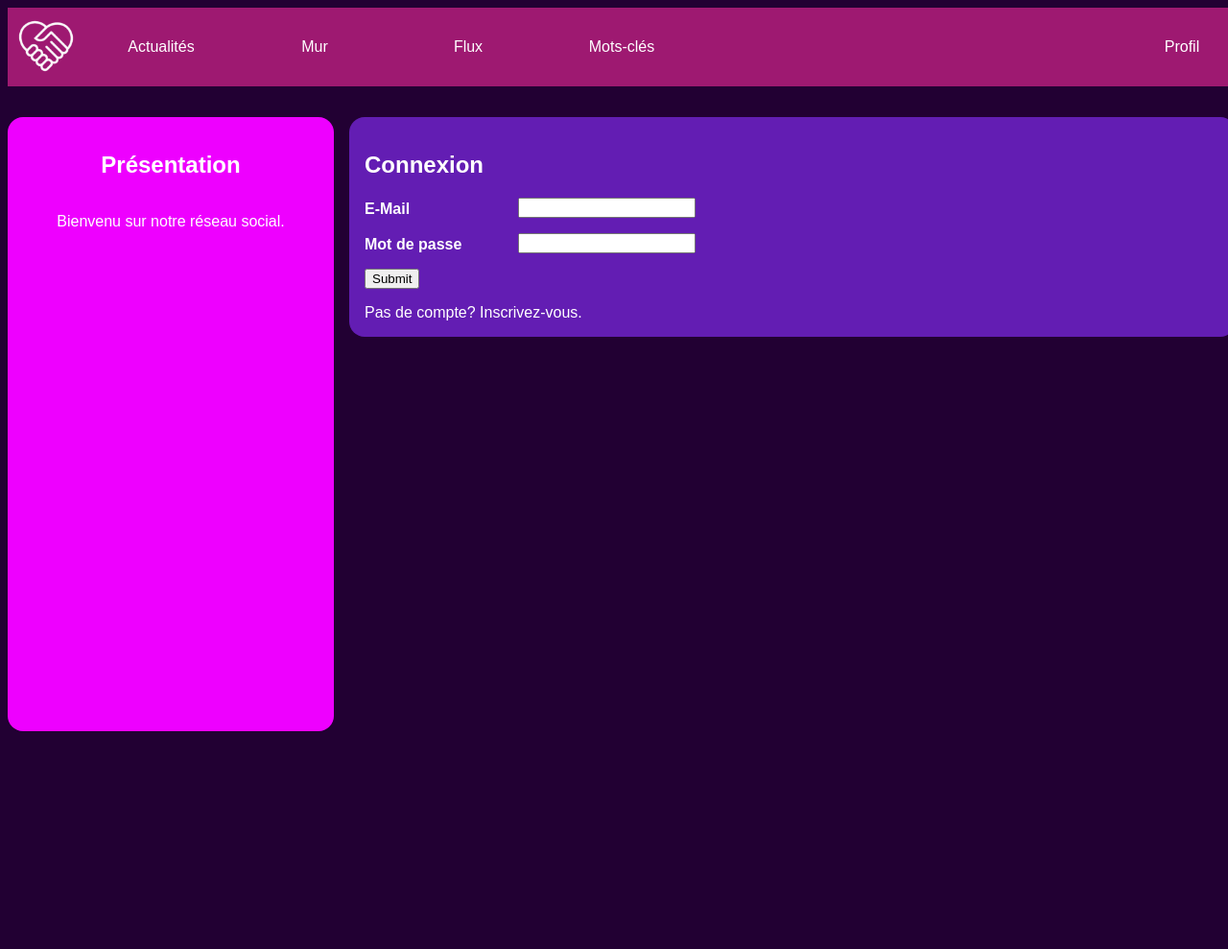
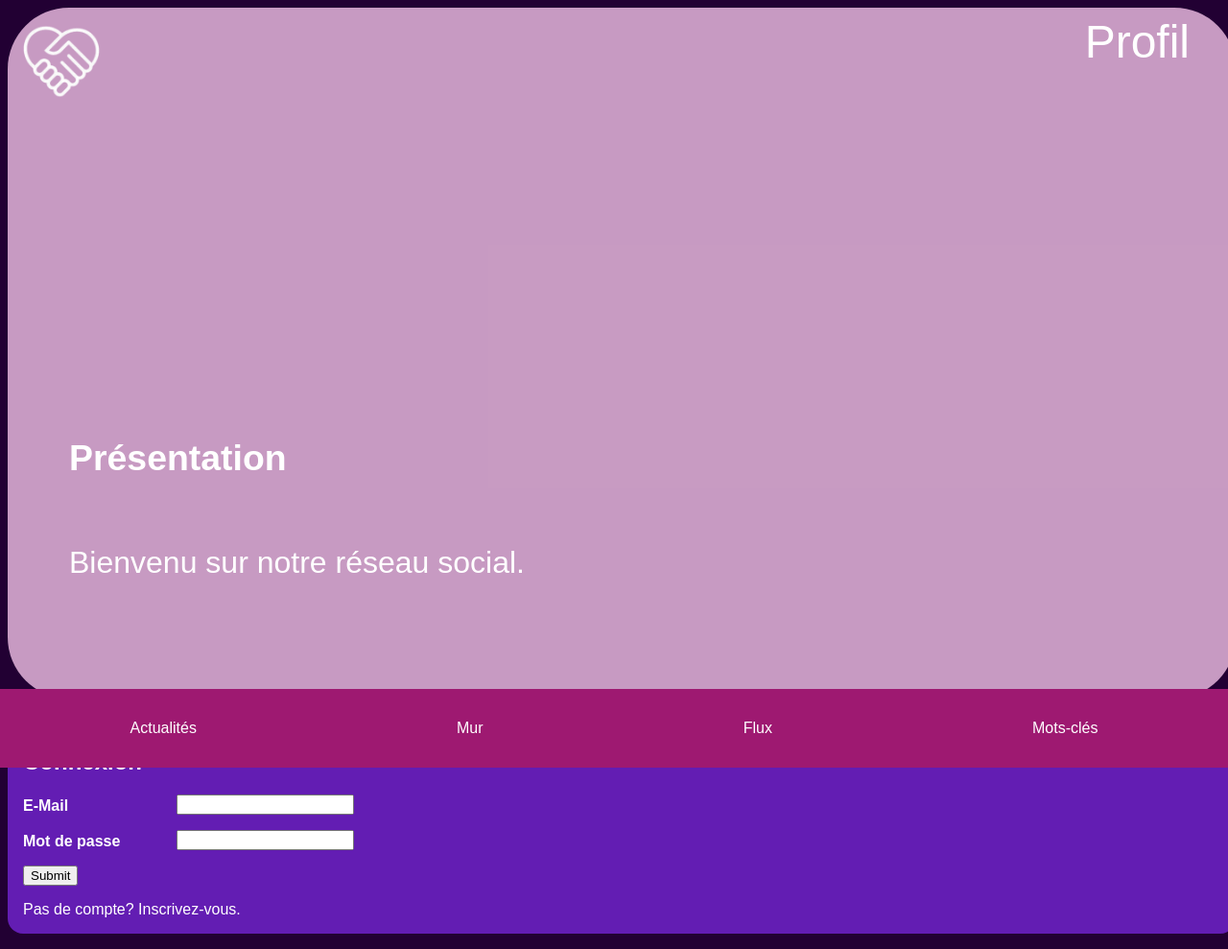
Before and after one commit to Agrumee/projet-collectif-reseau-social-les-arcs-en-ciel-farceurs, a PHP site: page /login.php in a window 1280 px wide. Shown: the whole page at 96% size. Before the commit the page ends 762 px from the top, so only its background shows below. Run offline with PHP 8.4, Linux system fonts and the light colour scheme; a user stored in the database is signed in.

Commit message:
personnalisation du css

```diff
--- /dev/null
+++ b/Niveau1/footer.php
@@ -0,0 +1,6 @@
+<nav id="menu">
+    <div><a href="news.php">Actualités</a> </div>
+    <div><a href="wall.php?user_id=<?php echo $userId ?>">Mur</a></div>
+    <div><a href="feed.php?user_id=<?php echo $userId ?>">Flux</a></div>
+    <div><a href="tags.php?tag_id=1">Mots-clés</a></div>
+</nav>
--- a/Niveau1/header.php
+++ b/Niveau1/header.php
@@ -1,11 +1,11 @@
 <header>
+    <div>
+        <section>
             <img src="resoc.png" alt="Logo de notre réseau social" />
-    <nav id="menu">
-        <a href="news.php">Actualités</a>
-        <a href="wall.php?user_id=<?php echo $userId ?>">Mur</a>
-        <a href="feed.php?user_id=<?php echo $userId ?>">Flux</a>
-        <a href="tags.php?tag_id=1">Mots-clés</a>
-    </nav>
+        </section>
+    </div>
+
+    <div>
         <nav id="user">
             <a href="<?php if ($_SESSION['connected_id'] === null) {
                 echo "login.php";
@@ -18,4 +18,5 @@
                 <li><a href="logout.php">Déconnexion</a></li>
             </ul>
         </nav>
+    </div>
 </header>
--- a/Niveau1/login.php
+++ b/Niveau1/login.php
@@ -2,14 +2,18 @@
 <!doctype html>
 <html lang="fr">
 <title>ReSoC - Connexion</title>
+
 <body>
     <?php include("header.php"); ?>
 
-        <div id="wrapper" >
+    <div id="wrapper">
 
         <aside>
-                <h2>Présentation</h2>
+            <div class='cropped'></div>
+                <section>
+                    <h3>Présentation</h2>
                     <p>Bienvenu sur notre réseau social.</p>
+                </section>
         </aside>
         <main>
             <article>
@@ -21,8 +25,7 @@
                 // Etape 1 : vérifier si on est en train d'afficher ou de traiter le formulaire
                 // si on recoit un champs email rempli il y a une chance que ce soit un traitement
                 $enCoursDeTraitement = isset($_POST['email']);
-                    if ($enCoursDeTraitement)
-                    {
+                if ($enCoursDeTraitement) {
                     // on ne fait ce qui suit que si un formulaire a été soumis.
                     // Etape 2: récupérer ce qu'il y a dans le formulaire @todo: c'est là que votre travaille se situe
                     // observez le résultat de cette ligne de débug (vous l'effacerez ensuite)
@@ -50,25 +53,23 @@
                     // Etape 6: Vérification de l'utilisateur
                     $res = $mysqli->query($lInstructionSql);
                     $user = $res->fetch_assoc();
-                        if ( ! $user OR $user["password"] != $passwdAVerifier)
-                        {
+                    if (!$user or $user["password"] != $passwdAVerifier) {
                         echo "La connexion a échouée. ";
-                        } else
-                        {
+                    } else {
                         echo "Votre connexion est un succès : " . $user['alias'] . ".";
                         // Etape 7 : Se souvenir que l'utilisateur s'est connecté pour la suite
                         // documentation: https://www.php.net/manual/fr/session.examples.basic.php
-                            $_SESSION['connected_id']=$user['id'];
+                        $_SESSION['connected_id'] = $user['id'];
                     }
                 }
                 ?>
                 <form action="login.php" method="post">
-                        <input type='hidden'name='???' value='achanger'>
+                    <input type='hidden' name='???' value='achanger'>
                     <dl>
                         <dt><label for='email'>E-Mail</label></dt>
-                            <dd><input type='email'name='email'></dd>
+                        <dd><input type='email' name='email'></dd>
                         <dt><label for='motpasse'>Mot de passe</label></dt>
-                            <dd><input type='password'name='motpasse'></dd>
+                        <dd><input type='password' name='motpasse'></dd>
                     </dl>
                     <input type='submit'>
                 </form>
@@ -80,5 +81,9 @@
             </article>
         </main>
     </div>
+    <footer>
+        <?php include("footer.php"); ?>
+    </footer>
 </body>
+
 </html>
--- a/Niveau1/news.php
+++ b/Niveau1/news.php
@@ -11,6 +11,9 @@
             <?php include("BDD.php");
             if ($_SESSION['connected_id'] != null) {
                 include('photoprofil.php');
+            } else { ?>
+                <div class='cropped'></div>
+            <?php
             } ?>
             <section>
                 <h3>Présentation</h3>
@@ -77,6 +80,9 @@
 
         </main>
     </div>
+    <footer>
+        <?php include("footer.php"); ?>
+    </footer>
 </body>
 
 </html>
--- a/Niveau1/style.css
+++ b/Niveau1/style.css
@@ -2,6 +2,9 @@ body {
     background-color: rgb(34, 0, 51);
     font-family: Arial;
     color: white;
+    display: flex;
+    flex-direction: column;
+    height: 1em;
 }
 
 a {
@@ -14,16 +17,34 @@ a:hover {
 }
 
 body>header {
-    background-color: #9e1971;
     display: flex;
+    justify-content: space-between;
     width: 80em;
-    margin: 0 auto 2em auto;
+    margin: 0 auto 0 auto;
     padding: 0;
+    position: inherit;
+    background-color: #ee00ff;
+    height: 0em;
+    z-index: 0;
+    align-items: flex-start;
 
 }
 
+#menu {
+    background-color: #9e1971;
+    display: flex;
+    justify-content: space-around;
+    width: 100%;
+    padding-top: 2em;
+    padding-bottom: 2em;
+}
+
+body>header div {
+    margin-right: 3em;
+}
+
 body>header img {
-    height: 5em;
+    height: 7em;
 }
 
 body>header #menu {
@@ -35,7 +56,7 @@ body>header #menu {
 body>header #menu a {
     flex: 1;
     text-align: center;
-    padding-top: 2em;
+    padding: 2em;
 }
 
 body>header a:hover {
@@ -47,15 +68,15 @@ body>header ul {
 }
 
 body>header #user {
-    margin-left: auto;
-    flex: 0.2;
+    margin-top: 0.5em;
+
 }
 
 body>header #user>a {
     display: block;
     text-align: center;
-    padding: 2em 0;
     width: 100%;
+    font-size: 3em
 }
 
 body>header #user ul {
@@ -65,7 +86,6 @@ body>header #user ul {
     margin: 0;
     margin-left: -5em;
     background-color: #c016ef;
-
     z-index: 1;
 }
 
@@ -83,34 +103,59 @@ body>header #user:hover ul {
 
 #wrapper {
     display: flex;
+    flex-direction: column;
+    justify-content: center;
     width: 80em;
     margin: 0 auto 2em auto;
+    z-index: -1;
+    top: 0;
+    left: 0;
 }
 
 #wrapper aside {
-    background-color: #ee00ff;
+    background-color: rgb(34, 0, 51);
     flex: 1;
-    padding: 1em;
-    border-radius: 1em;
+    height: 100em;
+    left: 1em;
     display: flex;
-    flex-direction: column;
-    align-items: center;
+    align-items: flex-end;
+    justify-content: flex-start;
 }
+
+
 
 #wrapper aside img {
     display: block;
     margin: auto;
-    width: 10em;
-    height: 10em;
+    width: 100%;
+    height: 55em;
     object-position: center;
     object-fit: cover;
+    mix-blend-mode: multiply;
+
+}
+
+#wrapper aside section {
+    display: flex;
+    justify-content: flex-start;
+    flex-direction: column;
+    align-items: flex-start;
+    position: absolute;
+    margin-left: 2em;
+    font-size: 2em;
+    width: 35em;
+}
+
+#wrapper aside section p {
+    height: 4em;
 }
 
 #wrapper main {
     flex: 3;
-    padding-left: 1em;
     height: 80vh;
     overflow-y: scroll;
+    z-index: 1;
+    margin-top: 1em;
 }
 
 #wrapper main article {
@@ -118,6 +163,7 @@ body>header #user:hover ul {
     padding: 1em;
     margin-bottom: 1em;
     border-radius: 1em;
+    min-height: 6em;
 }
 
 #wrapper main article h3 {
@@ -218,8 +264,11 @@ body>header #user:hover ul {
 
 .contacts article img {
     float: right;
-    height: 5em;
+    object-position: center;
+    object-fit: cover;
+    width: 7em;
 }
+
 
 
 
@@ -273,10 +322,83 @@ form dl dd textarea {
 }
 
 .cropped {
-    width: 10em;
-    height: 10em;
+    width: 100%;
+    height: 45em;
+    overflow: hidden;
+    border-radius: 4em;
+    display: block;
+    background-color: #d8aad0e8;
+}
+
+#blason {
+    width: 7em;
+    height: 7em;
     overflow: hidden;
     border-radius: 100%;
     display: block;
-    background-color: #ee00ff;
+    background-color: #d8aad0e8;
 }
+
+#followers {
+    display: flex;
+    justify-content: space-around;
+    flex-direction: row-reverse;
+    align-items: center;
+}
+
+
+
+
+
+
+
+
+
+body>footer {
+    /* Le footer est positionné en fixed en bas de page, et ses bords collent à l'extrême gauche et l'extrême droite de la page */
+    position: fixed;
+    bottom: 0;
+    left: 0;
+    right: 0;
+}
+
+body>footer>nav>ul {
+    margin: 0;
+    padding: 0;
+    list-style: none;
+    text-align: center;
+    /* Cela va aligner les éléments du menu au centre (vu qu'ils sont en 'inline-block') */
+
+}
+
+body>footer>nav>ul>li {
+    display: inline-block;
+}
+
+body>footer>nav>ul>li>a:link,
+body>footer>nav>ul>li>a:visited {
+    display: block;
+    padding: 1rem;
+    color: #fff;
+    font-family: sans-serif;
+    font-size: 1rem;
+    text-decoration: none;
+    /* Ajout de bordures à gauche et à droite de chaque élément de menu (pour simuler les lignes de séparation) */
+    border-right: 1px solid #111;
+    border-left: 1px solid #222;
+}
+
+body>footer>nav>ul>li>a:hover,
+body>footer>nav>ul>li>a:active,
+body>footer>nav>ul>li>a:focus {
+    background-color: black;
+}
+
+/* Suppression des bordures à gauche pour le 1er élément et à droite pour le dernier élément de menu. */
+body>footer>nav>ul>li:first-child>a {
+    border-left: none;
+}
+
+body>footer>nav>ul>li:last-child>a {
+    border-right: none;
+}
```
Also changed, not shown: Niveau1/admin.php (+24 -17 lines), Niveau1/feed.php (+13 -4 lines), Niveau1/followers.php (+21 -3 lines), Niveau1/logout.php (+12 -6 lines), Niveau1/registration.php (+12 -10 lines), Niveau1/settings.php (+9 -1 lines), Niveau1/subscriptions.php (+18 -5 lines), Niveau1/tags.php (+8 -2 lines), Niveau1/usurpedpost.php (+10 -9 lines), Niveau1/wall.php (+8 -3 lines), Niveau1/john-hernandez-QvGrVbbOB6M-unsplash.jpg (added), Niveau1/user.jpg. Lines whose indentation alone changed are shown as unchanged.
